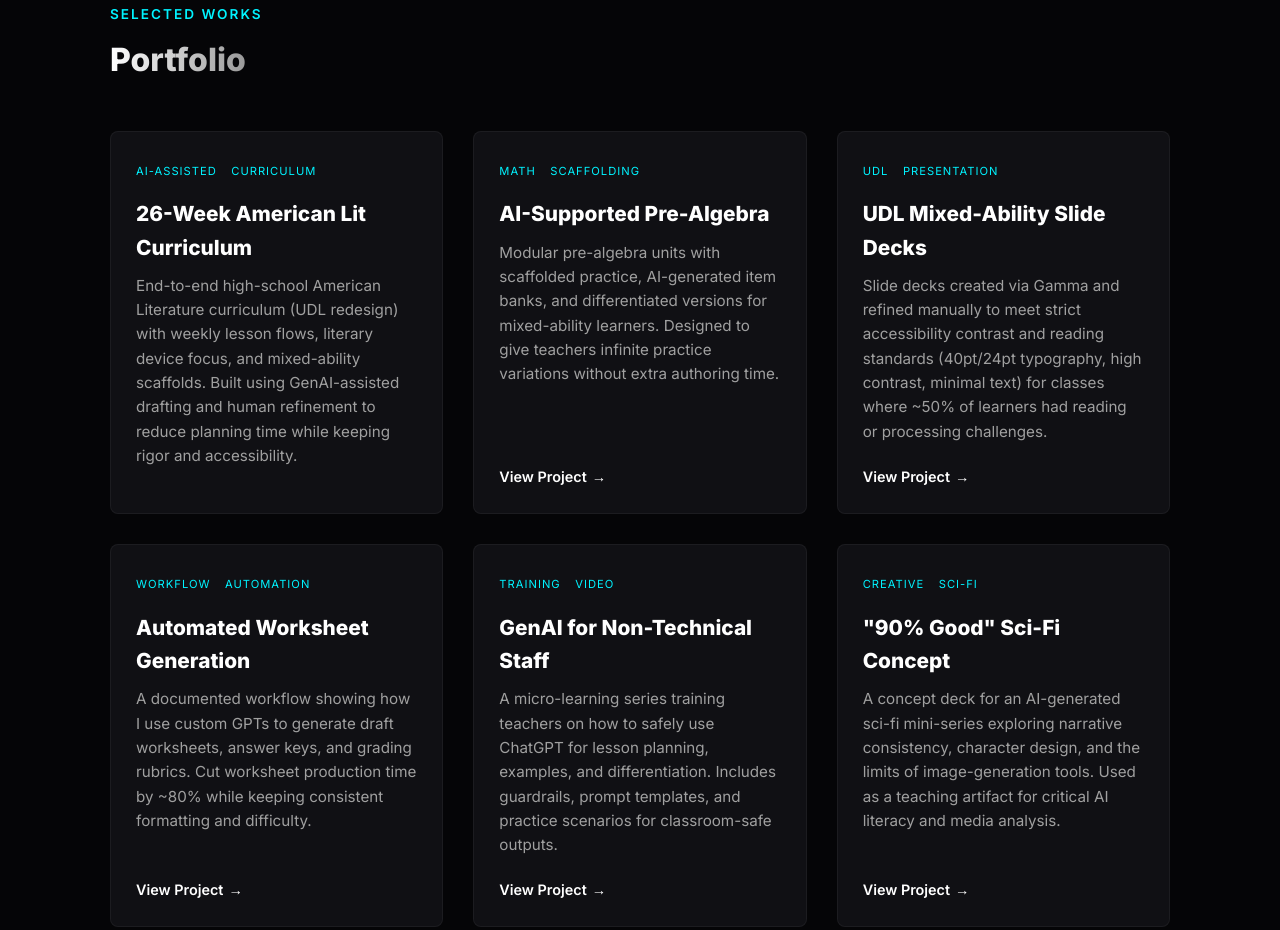
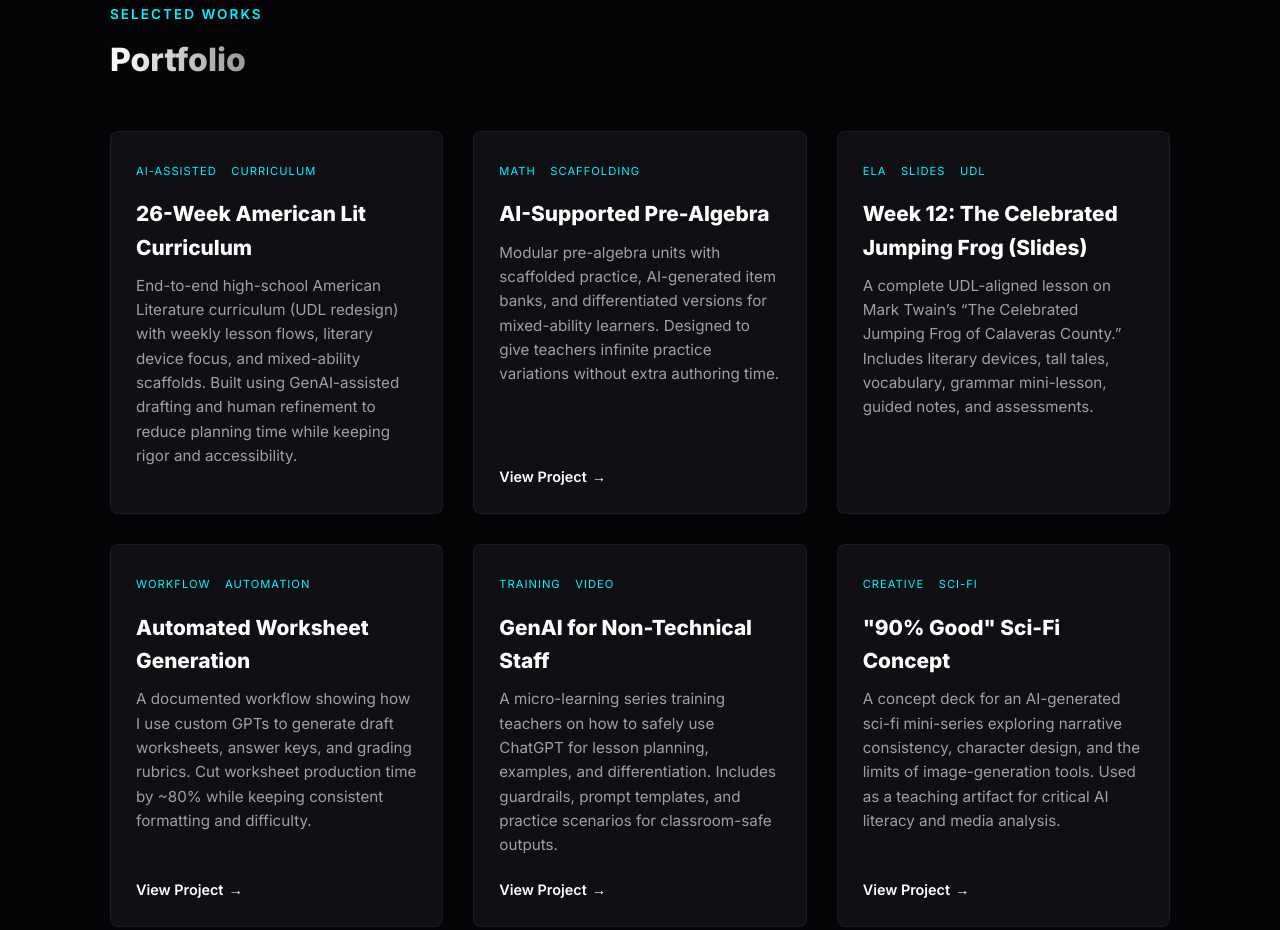
Before and after one commit to luvbuniz/amy-portfolio, a plain HTML site: page index.html in a window 1280 px wide. Shown: the part 1940-2870 px from the top of the page. Drawn offline with Linux system fonts and the light colour scheme.

Commit message:
Update index.html

```diff
--- a/index.html
+++ b/index.html
@@ -662,19 +662,28 @@
                 </div>
 
                 <!-- Card 3 -->
-                <div class="project-card">
-                    <div class="card-tags">
-                        <span class="card-tag">UDL</span>
-                        <span class="card-tag">Presentation</span>
-                    </div>
-                    <h3 class="project-title">UDL Mixed-Ability Slide Decks</h3>
-                    <p class="project-desc">
-                        Slide decks created via Gamma and refined manually to meet strict accessibility contrast and
-                        reading standards (40pt/24pt typography, high contrast, minimal text) for classes where
-                        ~50% of learners had reading or processing challenges.
-                    </p>
-                    <a href="#" class="card-link">View Project <span>→</span></a>
-                </div>
+                <a href="Week%2012%20-%20The%20Celebrated%20Jumping%20Frog%20FINAL.pdf"
+   class="project-card project-link-wrapper"
+   target="_blank"
+   rel="noopener noreferrer">
+
+    <div class="card-tags">
+        <span class="card-tag">ELA</span>
+        <span class="card-tag">Slides</span>
+        <span class="card-tag">UDL</span>
+    </div>
+
+    <h3 class="project-title">Week 12: The Celebrated Jumping Frog (Slides)</h3>
+
+    <p class="project-desc">
+        A complete UDL-aligned lesson on Mark Twain’s
+        “The Celebrated Jumping Frog of Calaveras County.”
+        Includes literary devices, tall tales, vocabulary,
+        grammar mini-lesson, guided notes, and assessments.
+    </p>
+
+</a>
+
 
                 <!-- Card 4 -->
                 <div class="project-card">
```
